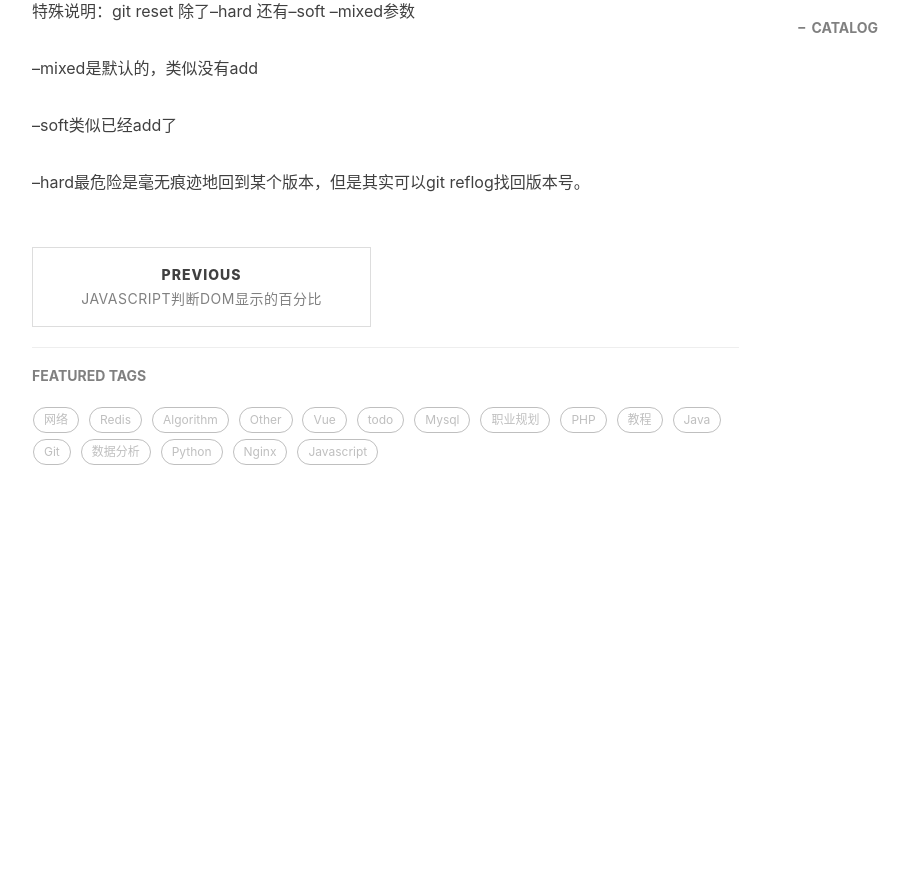
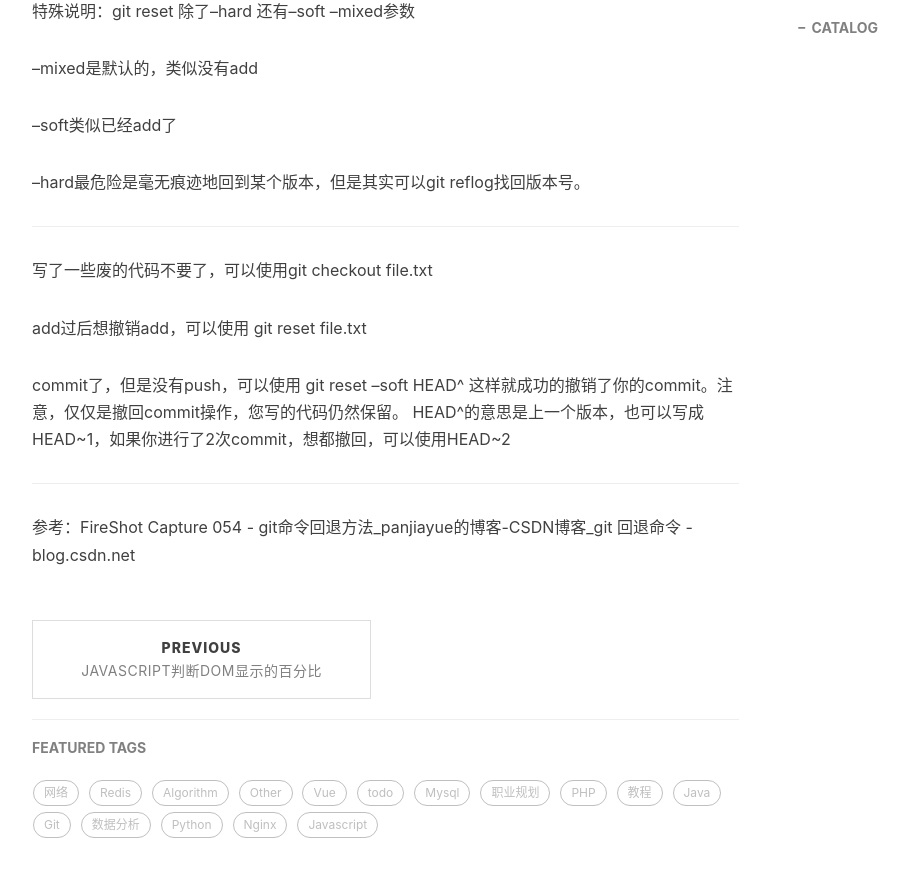
Before and after one commit to TearKnow/blog, a Jekyll site: the page built from _posts/2022-04-30-Git回到以前版本.md, in a window 1280 px wide and 900 px high, scrolled down 752 px. Shown: the top 877 px of the window, without its empty margins (233-1142 px from the left). Built offline with Jekyll 4.4.1, drawn with Linux system fonts in a browser that asks for light colours; comment, search, counter and statistics services are not loaded; before the commit the page ends 1339 px from its top, so only the background shows below that.

Commit message:
修改git

```diff
--- a/_posts/2022-04-30-Git回到以前版本.md
+++ b/_posts/2022-04-30-Git回到以前版本.md
@@ -23,3 +23,15 @@ tags:
 --soft类似已经add了
 
 --hard最危险是毫无痕迹地回到某个版本，但是其实可以git reflog找回版本号。
+
+-------------
+写了一些废的代码不要了，可以使用git checkout file.txt
+
+add过后想撤销add，可以使用 git reset file.txt
+
+commit了，但是没有push，可以使用 git reset --soft HEAD^
+这样就成功的撤销了你的commit。注意，仅仅是撤回commit操作，您写的代码仍然保留。
+HEAD^的意思是上一个版本，也可以写成HEAD~1，如果你进行了2次commit，想都撤回，可以使用HEAD~2
+
+-----------
+参考：FireShot Capture 054 - git命令回退方法_panjiayue的博客-CSDN博客_git 回退命令 - blog.csdn.net
```
